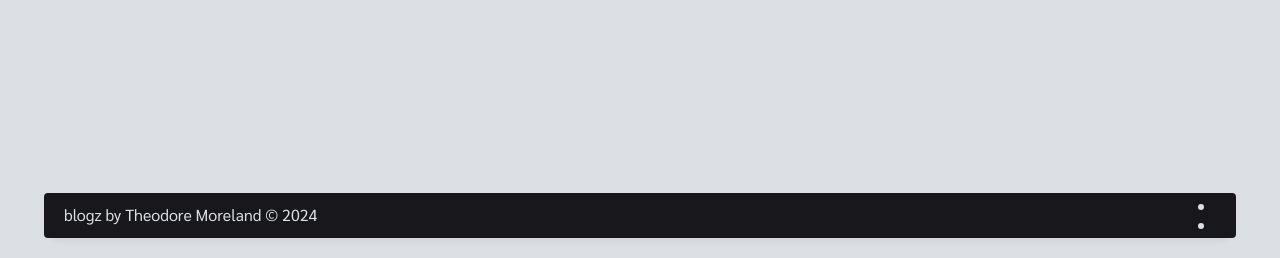
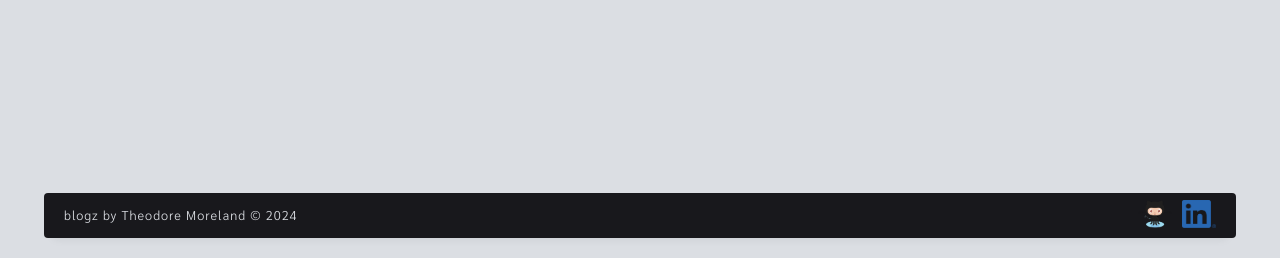
Before and after one commit to theodoremoreland/Blogz, a Flask app: page /blog in a window 1280 px wide. Shown: the part 542-800 px from the top of the page. Run offline with Flask 3, Linux system fonts and the light colour scheme; data that the repository does not hold is empty.

Commit message:
added socials to footer

```diff
--- a/application/static/css/style.css
+++ b/application/static/css/style.css
@@ -296,6 +296,39 @@ body {
   box-shadow: rgba(33, 35, 38, 0.1) 0px 10px 10px -10px;
 }
 
+#copyright {
+  font-family: sarabun-light;
+  font-size: 0.8rem;
+  letter-spacing: 1px;
+}
+
+#socials {
+  display: flex;
+  flex-direction: row;
+  justify-content: center;
+  align-items: center;
+  gap: 10px;
+  list-style: none;
+}
+
+#socials a {
+  text-decoration: none;
+  color: var(--tertiary-color);
+}
+
+#socials a:hover {
+  filter: brightness(1.1);
+}
+
+#socials img {
+  height: 1.8rem;
+}
+
+#socials img:hover,
+#socials img:active {
+  scale: 1.1;
+}
+
 .error {
   color: red;
 }
--- a/application/templates/base.html
+++ b/application/templates/base.html
@@ -85,13 +85,17 @@
             {% endblock %}
         </main>
         <footer class="app-footer">
-            <p>blogz by Theodore Moreland &copy; 2024</p>
-            <ul>
-                <a>
-                    <li></li>
+            <p id="copyright">blogz by Theodore Moreland &copy; 2024</p>
+            <ul id="socials">
+                <a target="_blank" href="https://github.com/theodoremoreland">
+                    <li>
+                        <img src="../static/images/icons/octocat.png" alt="My GitHub profile">
+                    </li>
                 </a>
-                <a>
-                    <li></li>
+                <a target="_blank" href="https://www.linkedin.com/in/theodore-moreland/">
+                    <li>
+                        <img src="../static/images/icons/linkedin.png" alt="My LinkedIn profile">
+                    </li>
                 </a>
             </ul>
         </footer>
```
Also changed, not shown: application/static/images/icons/linkedin.png (added), application/static/images/icons/octocat.png (added).
